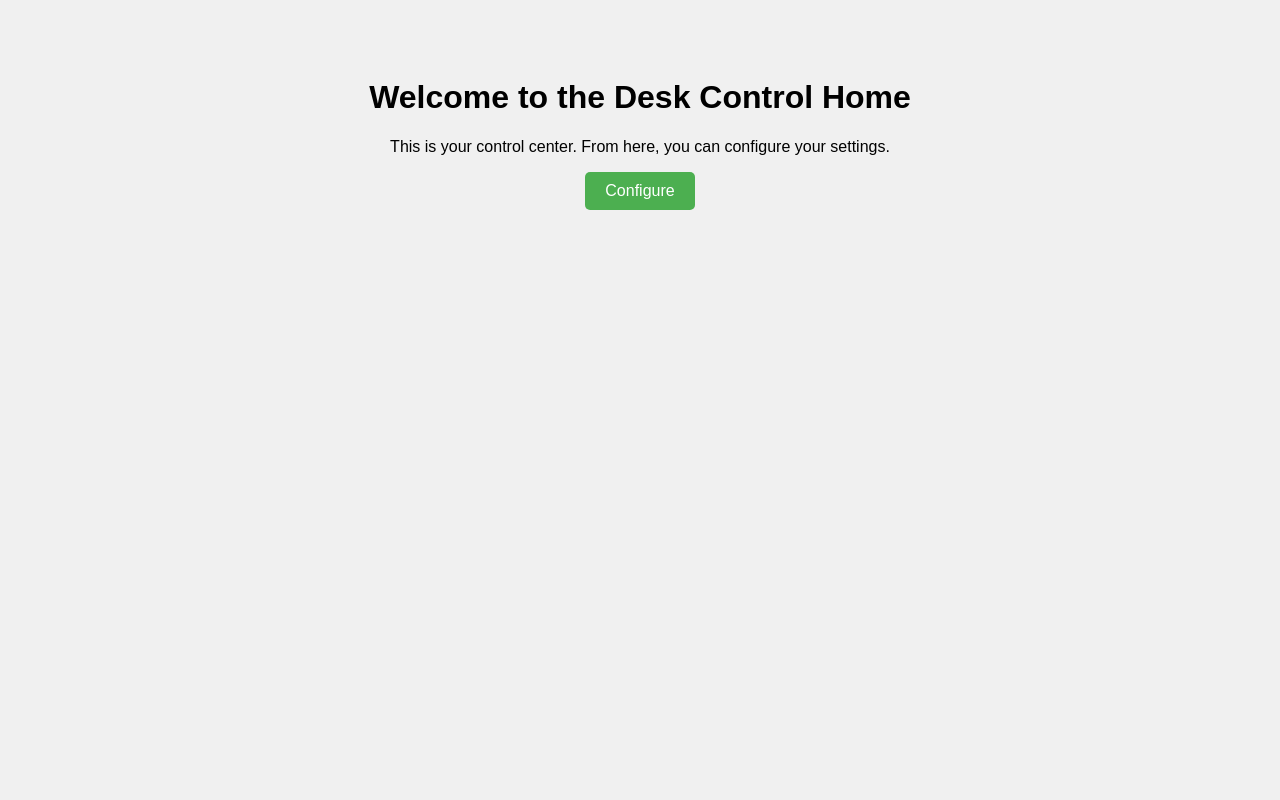
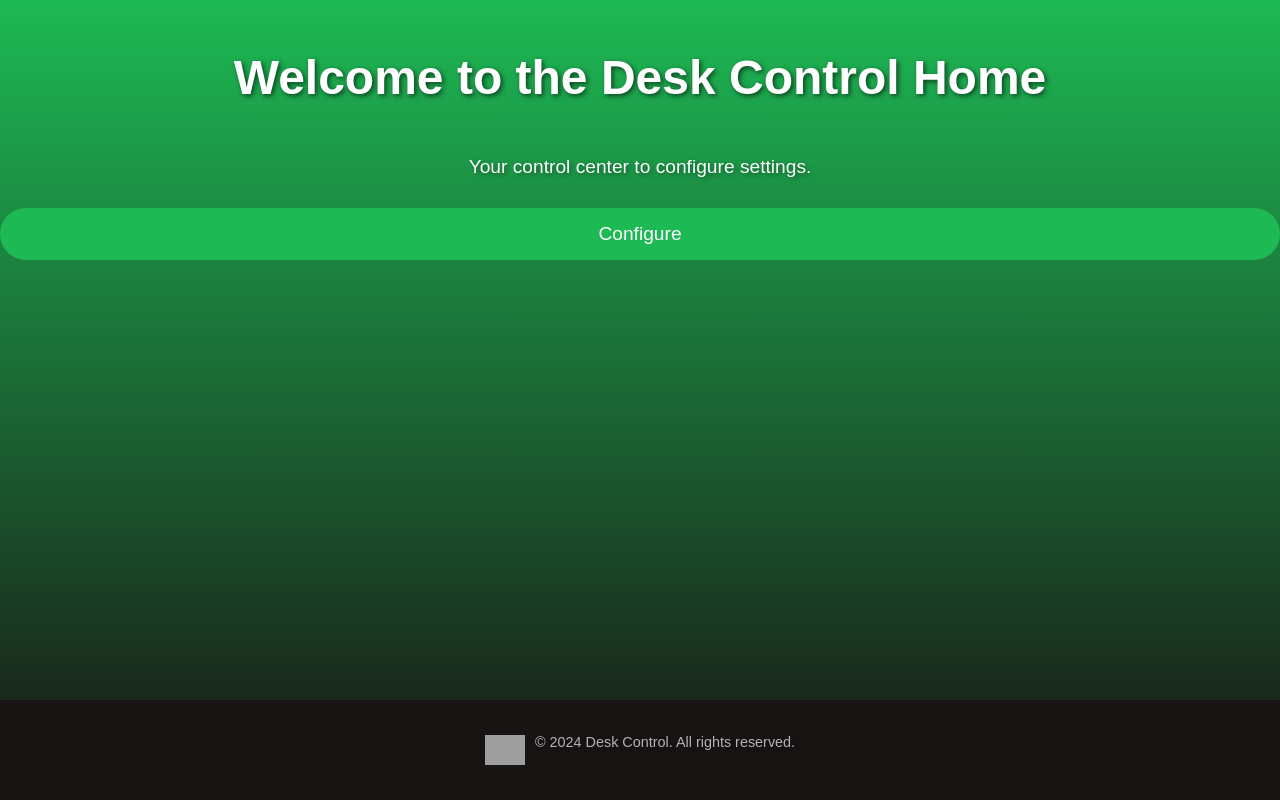
Before and after one commit to deskcontrolset/home, a plain HTML site: page index.html in a window 1280 px wide. Drawn offline with Linux system fonts and the light colour scheme; grey boxes are pictures that could not be loaded.

Commit message:
Update index.html

```diff
--- a/index.html
+++ b/index.html
@@ -6,29 +6,74 @@
     <title>Desk Control Home</title>
     <style>
         body {
-            font-family: Arial, sans-serif;
+            font-family: 'Arial', sans-serif;
+            margin: 0;
+            padding: 0;
+            display: flex;
+            flex-direction: column;
+            height: 100vh;
+            background: linear-gradient(to bottom, #1db954, #191414); /* Spotify green to dark */
+            color: white;
             text-align: center;
-            padding: 50px;
-            background-color: #f0f0f0;
         }
+
+        h1 {
+            font-size: 3em;
+            margin-top: 50px;
+            text-shadow: 2px 2px 5px rgba(0, 0, 0, 0.6);
+        }
+
+        p {
+            font-size: 1.2em;
+            margin-bottom: 30px;
+            text-shadow: 2px 2px 5px rgba(0, 0, 0, 0.4);
+        }
+
         button {
-            padding: 10px 20px;
-            font-size: 16px;
-            background-color: #4CAF50;
+            padding: 15px 30px;
+            font-size: 1.2em;
+            background-color: #1db954;
             color: white;
             border: none;
-            border-radius: 5px;
+            border-radius: 50px;
             cursor: pointer;
-            transition: background-color 0.3s;
+            transition: background-color 0.3s ease, transform 0.2s ease;
         }
+
         button:hover {
-            background-color: #45a049;
+            background-color: #17a44a;
+            transform: scale(1.05);
         }
+
+        footer {
+            margin-top: auto;
+            padding: 20px;
+            background-color: #191414;
+            display: flex;
+            justify-content: center;
+            align-items: center;
+            color: #B3B3B3;
+        }
+
+        footer img {
+            height: 30px;
+            margin-right: 10px;
+        }
+
+        footer p {
+            font-size: 0.9em;
+        }
+
     </style>
 </head>
 <body>
     <h1>Welcome to the Desk Control Home</h1>
-    <p>This is your control center. From here, you can configure your settings.</p>
+    <p>Your control center to configure settings.</p>
     <button onclick="location.href='https://deskcontrolset.github.io/login'">Configure</button>
+
+    <footer>
+        <img src="https://upload.wikimedia.org/wikipedia/commons/6/69/Spotify_logo_without_text.svg" alt="Spotify Logo">
+        <p>&copy; 2024 Desk Control. All rights reserved.</p>
+    </footer>
 </body>
 </html>
```
